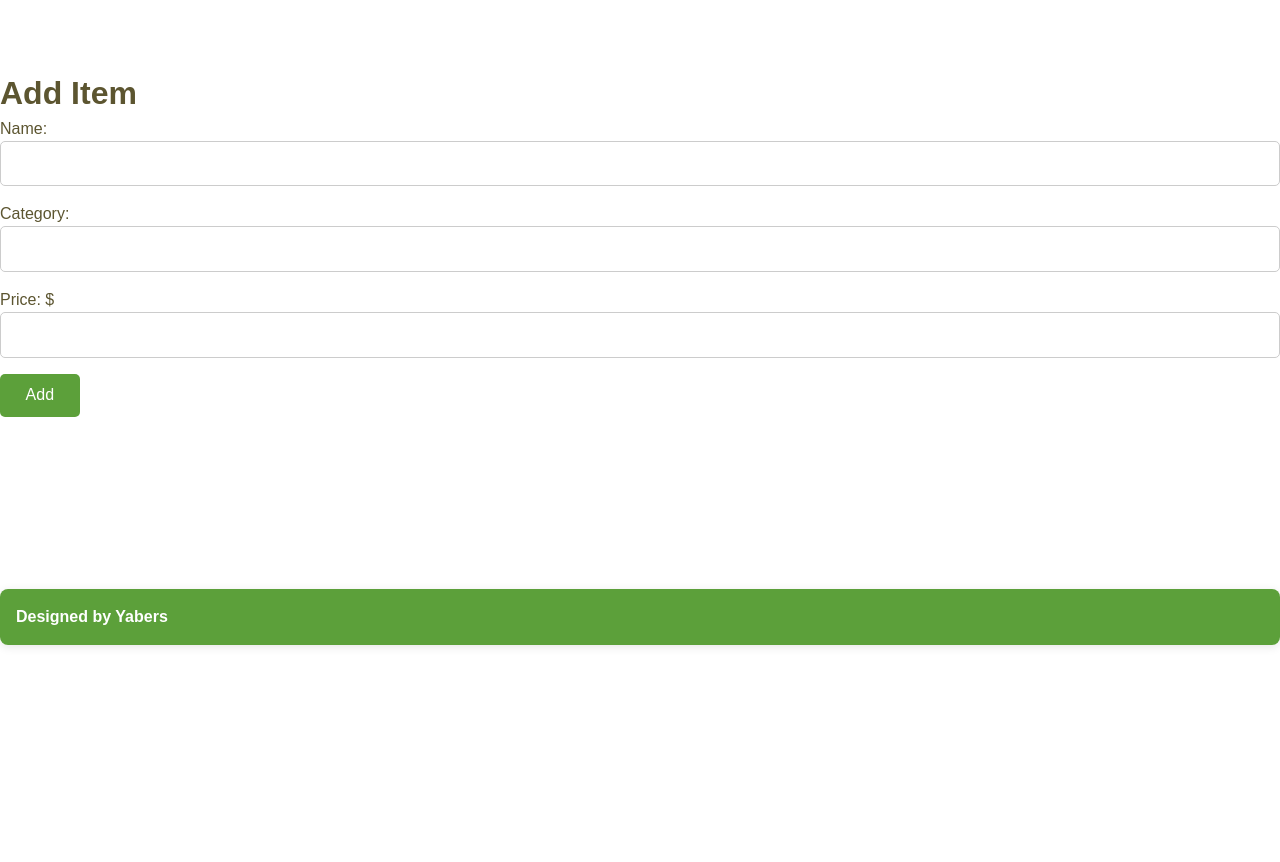
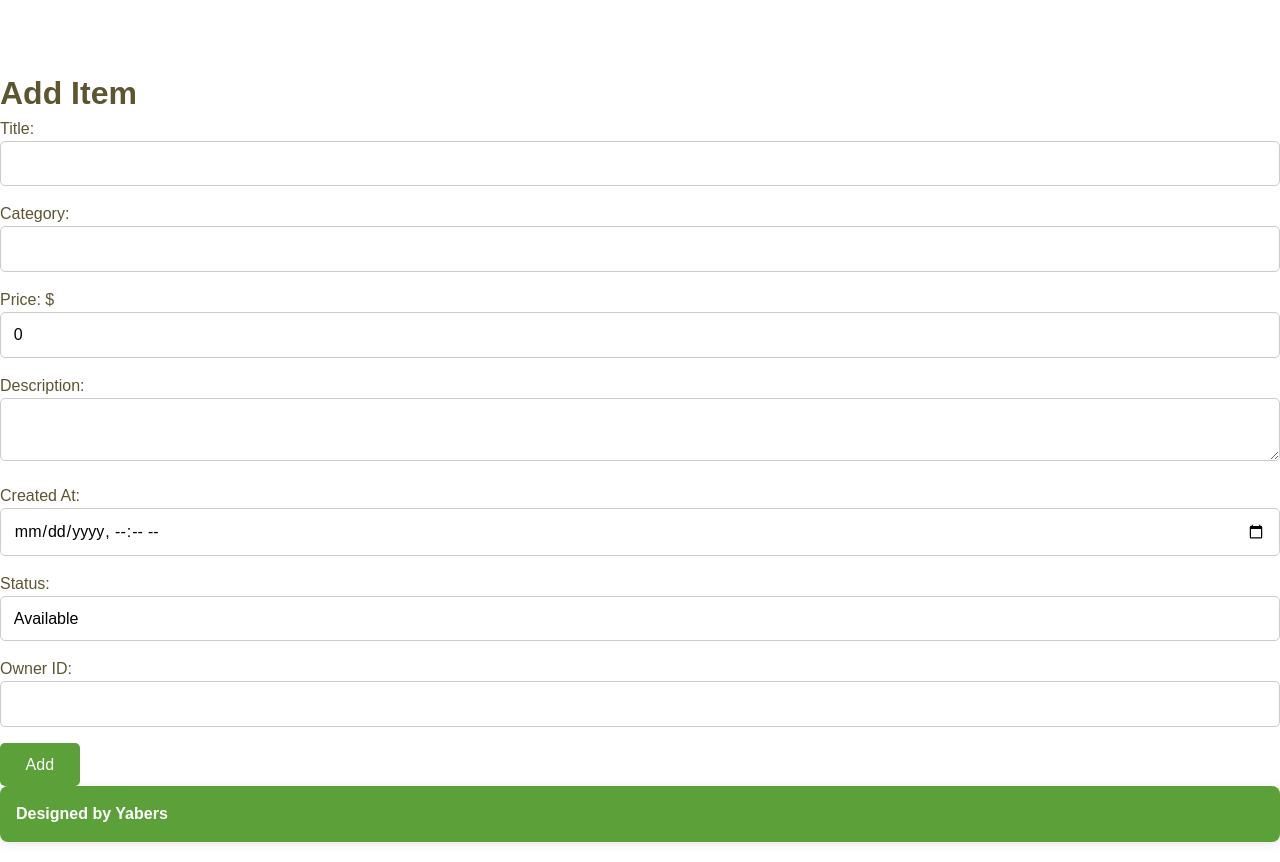
Before and after one commit to SirDiscombobulated/cpan228-final-project, a React (Create React App) app in the folder frontend/yabe/: page /store/admin/add-item in a window 1280 px wide. Shown: the part 340-1202 px from the top of the page. Before the commit the page ends 1005 px from the top, so only its background shows below. Built offline with nearby package versions, Linux system fonts and the light colour scheme.

Commit message:
updated add item in frontend

```diff
--- a/frontend/yabe/src/components/add-item.js
+++ b/frontend/yabe/src/components/add-item.js
@@ -1,12 +1,17 @@
+//app-item.js
 import React, { useState, useEffect } from 'react';
 import axios from 'axios';
 
 const AddItemPage = ({ itemId }) => {
     const [item, setItem] = useState({
-        id: '',
-        name: '',
+        title: '',
         category: '',
-        price: ''
+        price: 0,
+        description: '',
+        createdAt: '',
+        status: 'Available',
+        ownerId: '',
+        interested: []
     });
     const [error, setError] = useState(null);
 
@@ -14,7 +19,7 @@ const AddItemPage = ({ itemId }) => {
     useEffect(() => {
         if (itemId) {
             // Assuming there's an API endpoint to fetch the item by id
-            axios.get(`/api/items/${itemId}`)
+            axios.get(`http://localhost:8080/store/api/items/${itemId}`)
                 .then(response => {
                     setItem(response.data);
                 })
@@ -34,7 +39,7 @@ const AddItemPage = ({ itemId }) => {
 
     const handleSubmit = (e) => {
         e.preventDefault();
-        const endpoint = item.id ? `/api/items/${item.id}` : '/api/items';
+        const endpoint = item.id ? `http://localhost:8080/store/api/items/${item.id}` : 'http://localhost:8080/store/api/items';
         const method = item.id ? 'put' : 'post';
 
         axios({
@@ -61,11 +66,11 @@ const AddItemPage = ({ itemId }) => {
                 <form onSubmit={handleSubmit}>
                     <input type="hidden" name="id" value={item.id} />
                     <div>
-                        <label>Name:
+                        <label>Title:
                             <input
                                 type="text"
-                                name="name"
-                                value={item.name}
+                                name="title"
+                                value={item.title}
                                 onChange={handleChange}
                             />
                         </label>
@@ -90,6 +95,45 @@ const AddItemPage = ({ itemId }) => {
                             />
                         </label>
                     </div>
+                    <div>
+                        <label>Description:
+                            <textarea
+                                name="description"
+                                value={item.description}
+                                onChange={handleChange}
+                            />
+                        </label>
+                    </div>
+                    <div>
+                        <label>Created At:
+                            <input
+                                type="datetime-local"
+                                name="createdAt"
+                                value={item.createdAt}
+                                onChange={handleChange}
+                            />
+                        </label>
+                    </div>
+                    <div>
+                        <label>Status:
+                            <input
+                                type="text"
+                                name="status"
+                                value={item.status}
+                                onChange={handleChange}
+                            />
+                        </label>
+                    </div>
+                    <div>
+                        <label>Owner ID:
+                            <input
+                                type="text"
+                                name="ownerId"
+                                value={item.ownerId}
+                                onChange={handleChange}
+                            />
+                        </label>
+                    </div>
                     <button type="submit" className="btn btn-primary">
                         {item.id ? 'Update' : 'Add'}
                     </button>
```
